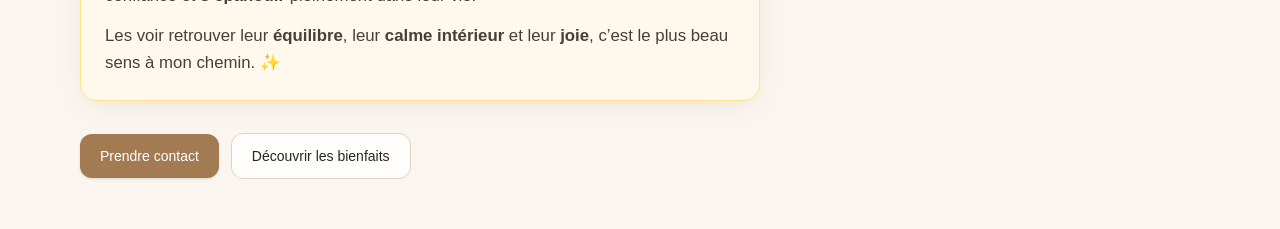
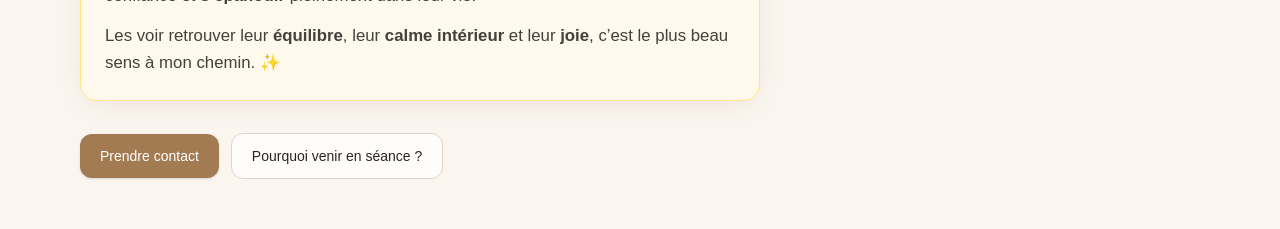
Before and after one commit to PabloDev-bit/site-web-lola, a Next.js app in the folder site-web-lola/: page / in a window 1280 px wide. Shown: the part 1300-1529 px from the top of the page. Built offline with nearby package versions, Linux system fonts and the light colour scheme.

Commit message:
fix: update navigation link text for clarity

```diff
--- a/site-web-lola/src/pages/index.tsx
+++ b/site-web-lola/src/pages/index.tsx
@@ -177,7 +177,7 @@ export default function Home() {
                       href="#bienfaits"
                       className="w-full sm:w-auto inline-flex items-center justify-center rounded-xl border border-[#E0D3C4] bg-white/80 px-5 py-3 text-sm font-medium hover:border-[#C9AD92] hover:text-[#8F6B46] transition"
                     >
-                      Découvrir les bienfaits
+                      Pourquoi venir en séance ?
                     </a>
                   </div>
                 </div>
```
